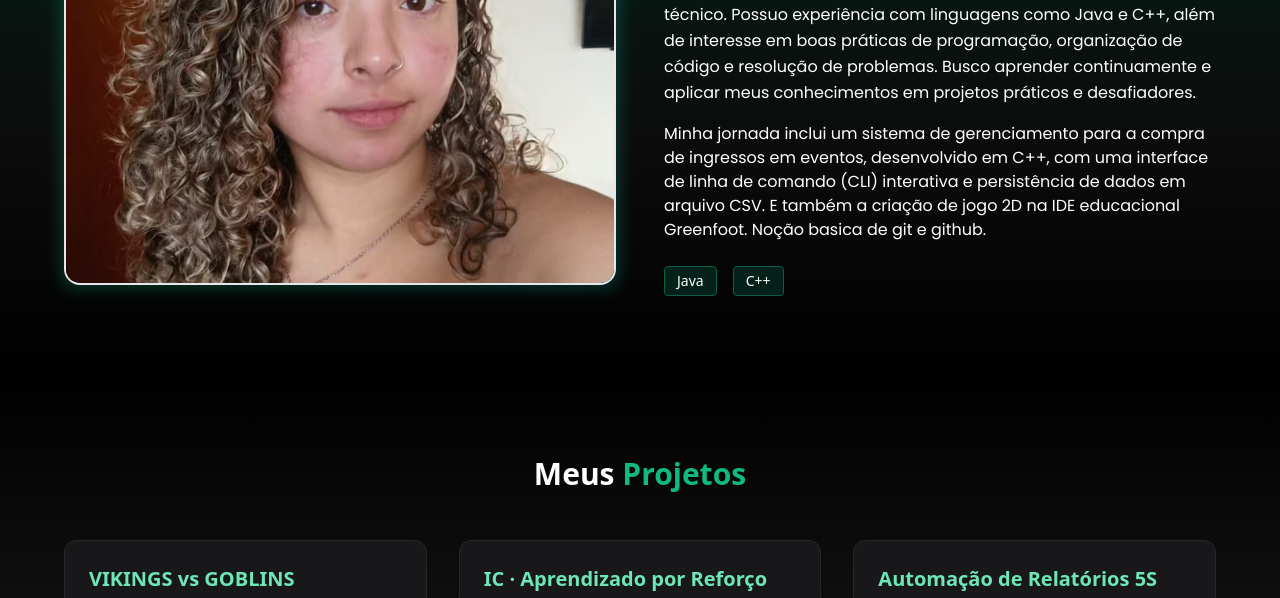
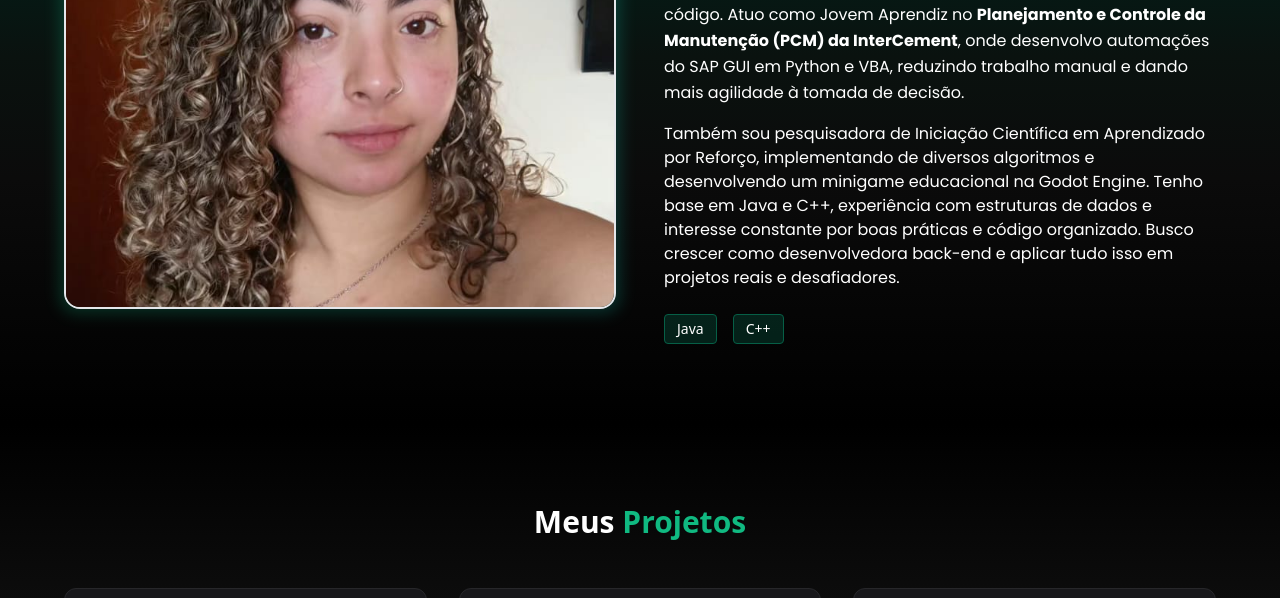
Before and after one commit to Camilasnasc/portfolio, a plain HTML site: page index.html in a window 1280 px wide. Shown: the part 990-1588 px from the top of the page. Drawn offline with nearby package versions, Linux system fonts and the light colour scheme.

Commit message:
Update index.html

```diff
--- a/index.html
+++ b/index.html
@@ -101,15 +101,14 @@
 
                 <!-- Primeiro parágrafo: Apresentação -->
                 <p class="text-white mb-4 leading-relaxed fade-in-element" style="font-family: 'Poppins', sans-serif;">
-                    Atualmente cursando Sistemas de Informação na **UFLA**, com foco em desenvolvimento de software e constante aprimoramento técnico.
-                    Possuo experiência com linguagens como Java e C++, além de interesse em boas práticas de programação, organização de código e resolução de problemas.
-                    Busco aprender continuamente e aplicar meus conhecimentos em projetos práticos e desafiadores.
+                    Atualmente cursando Sistemas de Informação na **UFLA**, sou apaixonada por transformar problemas em soluções através de código.
+                    Atuo como Jovem Aprendiz no <strong>Planejamento e Controle da Manutenção (PCM) da InterCement</strong>, onde desenvolvo automações do SAP GUI em Python e VBA, reduzindo trabalho manual e dando mais agilidade à tomada de decisão.
                 </p>
 
                 <!-- Segundo parágrafo: Experiência -->
                 <p class="text-white mb-6 fade-in-element" style="font-family: 'Poppins', sans-serif;">
-                    Minha jornada inclui um sistema de gerenciamento para a compra de ingressos em eventos, desenvolvido em C++, com uma interface de linha de comando (CLI) interativa e persistência de dados em arquivo CSV. E também a criação de jogo 2D na IDE educacional Greenfoot.
-                    Noção basica de git e github.
+                    Também sou pesquisadora de Iniciação Científica em Aprendizado por Reforço, implementando de diversos algoritmos e desenvolvendo um minigame educacional na Godot Engine.
+                    Tenho base em Java e C++, experiência com estruturas de dados e interesse constante por boas práticas e código organizado. Busco crescer como desenvolvedora back-end e aplicar tudo isso em projetos reais e desafiadores.
                 </p>
 
                 <!-- Tags de tecnologias -->
@@ -152,7 +151,7 @@
             <div class="bg-zinc-900 border border-zinc-800 p-6 rounded-xl card-hover">
                 <h3 class="text-xl font-bold mb-2 text-emerald-300">IC · Aprendizado por Reforço</h3>
                 <p class="text-gray-400 text-sm mb-4">
-                    Iniciação Científica em Reinforcement Learning: minigame educacional na Godot Engine e implementação dos algoritmos Dyna-Q e Dyna-Q+ (Sutton & Barto) aplicados ao Shortcut Maze.
+                    Iniciação Científica em Reinforcement Learning: minigame educacional na Godot Engine e implementação de diversos algoritmos (DP, TD, MC, Dyna, Dyna_Q+).
                 </p>
                 <span class="text-gray-500 flex items-center gap-2 text-sm">
                         Pesquisa em andamento <i class="fas fa-flask"></i>
```
